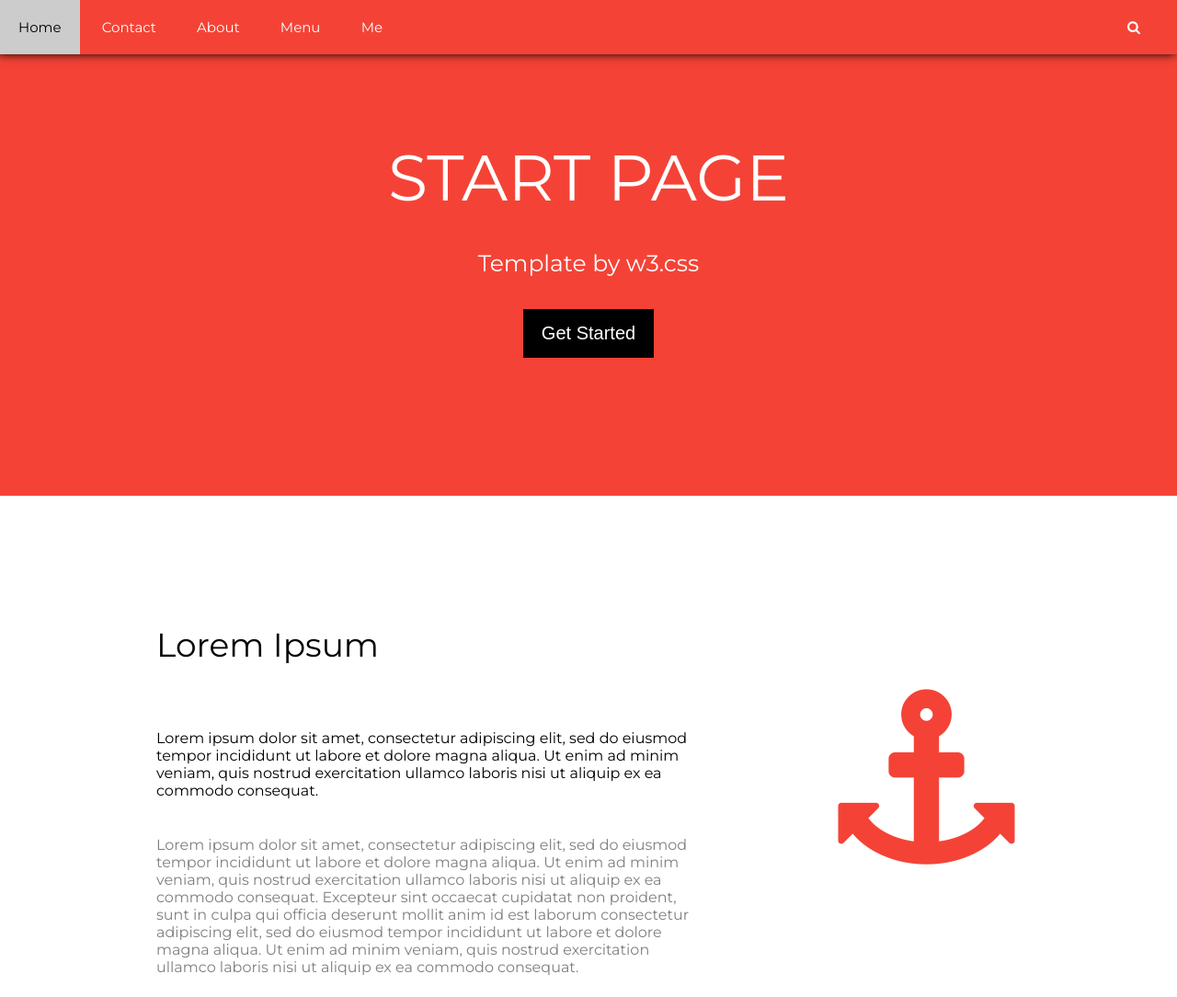
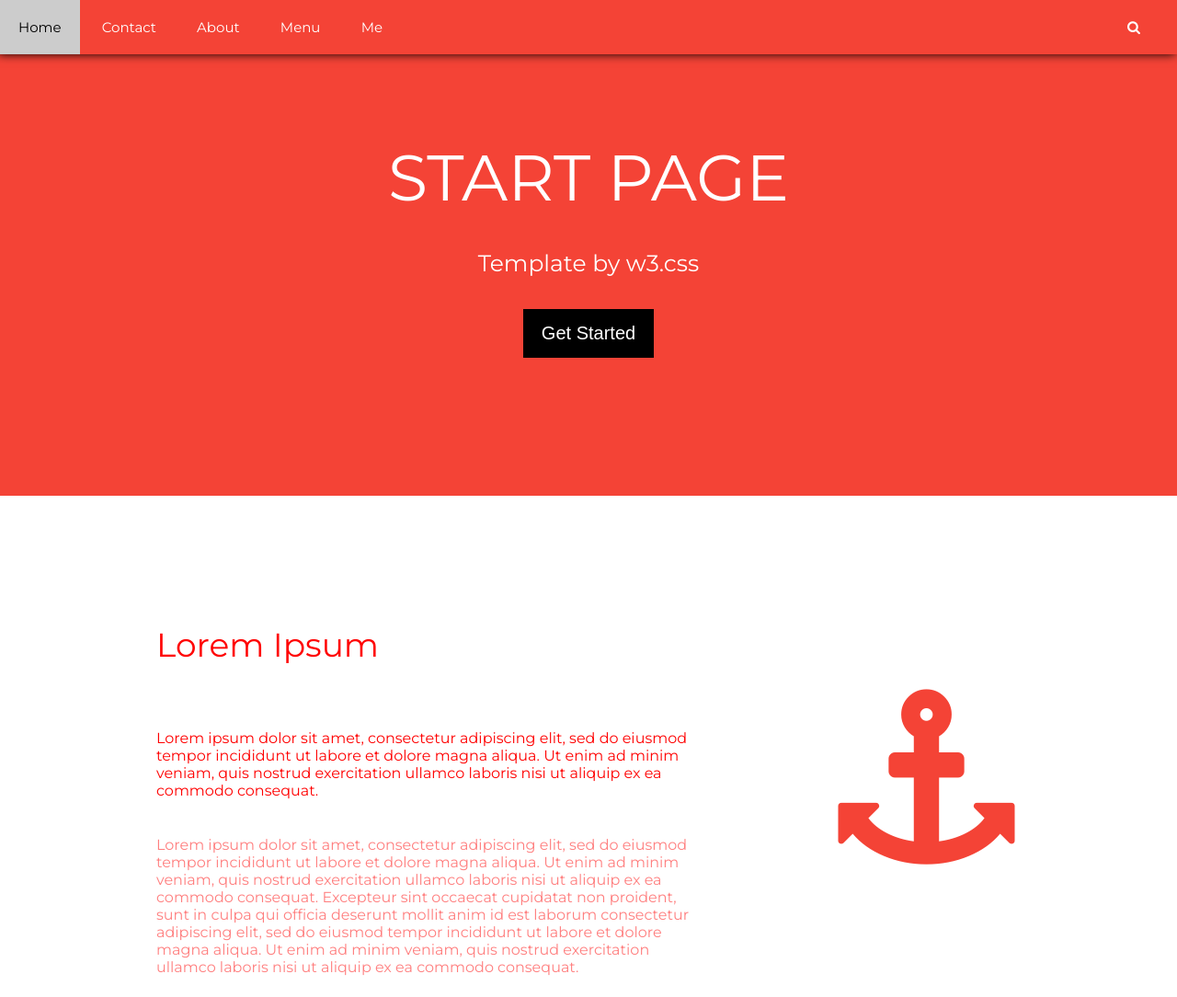
Before and after one commit to khang2001hay/startpage.github.io, a plain HTML site: page index.html in a window 1280 px wide. Shown: the top 1084 px of the page at 92% size. Drawn offline with Linux system fonts and the light colour scheme.

Commit message:
file sua

```diff
--- a/style.css
+++ b/style.css
@@ -124,15 +124,18 @@
       padding-top: 30px;
   }
   .main-2 .contentBig{
+
       padding:50px;
   }
   .main-2 .contentBig .content-2 h2{
+    color: red;
       text-transform: capitalize;
       font-size: 36px;
       font-weight: 100;
       padding: 50px 20px;
   }
   .main-2 .contentBig .content-2 p{
+    color: red;
      padding: 20px;
   }
   .main-2 .contentBig  .icon-2{
```
